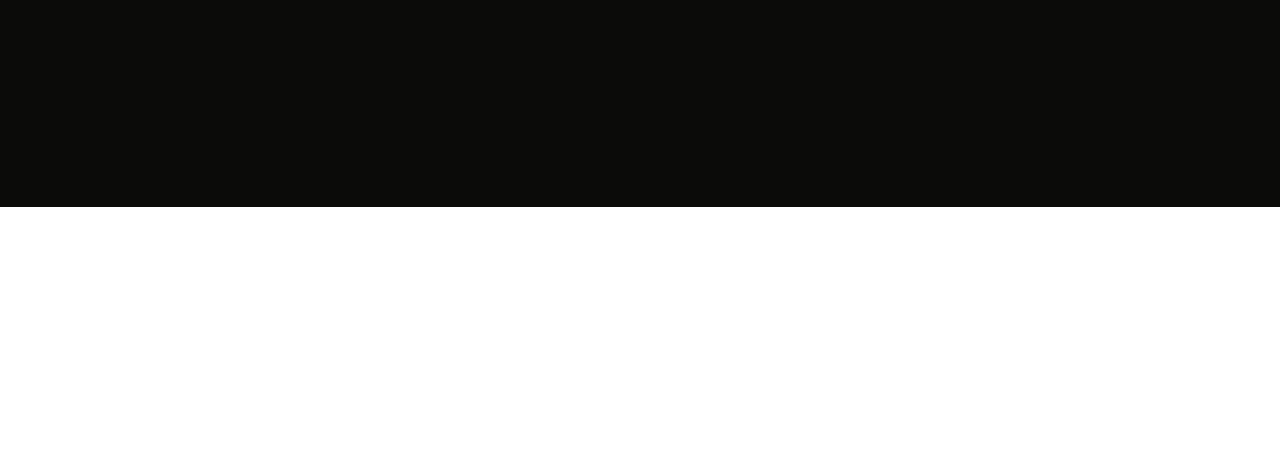
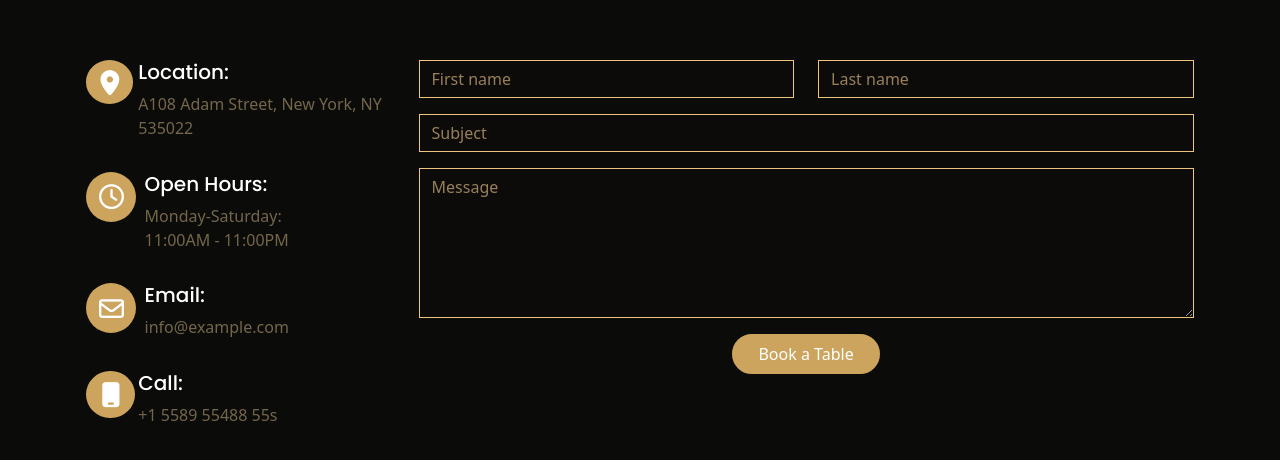
Before and after one commit to robindkns/ProjetCBienBon_HTML-CSS-Bootstrap, a website: page index.html in a window 1280 px wide. Shown: the part 9426-9886 px from the top of the page. Before the commit the page ends 9633 px from the top, so only its background shows below. Drawn offline with nearby package versions, Linux system fonts and the light colour scheme; grey boxes are pictures that could not be loaded; files whose address does not match are found by name; a web font is replaced by a local one.

Commit message:
Section Contact fin

```diff
--- a/index.html
+++ b/index.html
@@ -457,6 +457,72 @@
             <div class="sousTitre"><h6>CONTACT</h6><div id="ligne"></div></div>
             <h1>Contact Us</h1>
         </div>
+        <div id="map-container-google-2" class="z-depth-1-half map-container" style="height: 500px;">
+            <iframe src="https://www.google.com/maps/embed?pb=!1m18!1m12!1m3!1d2518.687533489199!2d4.338781912086155!3d50.8554702580011!2m3!1f0!2f0!3f0!3m2!1i1024!2i768!4f13.1!3m3!1m2!1s0x47c3c38e84af80dd%3A0xe85cd9cd0218a4aa!2sPl.%20de%20la%20Minoterie%2010%2C%201080%20Molenbeek-Saint-Jean!5e0!3m2!1sfr!2sbe!4v1699446653126!5m2!1sfr!2sbe" width="100%" height="450" style="border:0;" allowfullscreen="" loading="lazy" referrerpolicy="no-referrer-when-downgrade"></iframe>
+        </div>
+        <div class="mx-5 contactBox">
+            <div class="infosContact">
+                <div>
+                    <div>
+                        <i class="fa-sharp fa-solid fa-location-dot icons" style="color: #ffffff; width: 250%;"></i>
+                    </div>
+                    <div>
+                        <h5>Location:</h5>
+                        <span>A108 Adam Street, New York, NY 535022</span>
+                    </div>
+                </div>
+                <div>
+                    <div>
+                        <i class="fa-regular fa-clock icons" style="color: #ffffff;"></i>
+                    </div>
+                    <div>
+                        <h5>Open Hours:</h5>
+                        <span>Monday-Saturday:<br>11:00AM - 11:00PM</span>
+                    </div>
+                </div>
+                <div>
+                    <div>
+                        <i class="fa-regular fa-envelope icons" style="color: #ffffff;"></i>
+                    </div>
+                    <div>
+                        <h5>Email:</h5>
+                        <span>info@example.com</span>
+                    </div>
+                </div>
+                <div>
+                    <div>
+                        <i class="fa-solid fa-mobile icons" style="color: #ffffff; width: 260%; padding-top: 60%; padding-bottom: 60%;"></i>
+                    </div>
+                    <div>
+                        <h5>Call:</h5>
+                        <span>+1 5589 55488 55s</span>
+                    </div>
+                </div>
+            </div>
+            <div class="formContact">
+                <div class="row">
+                    <div class="col boxForm">
+                        <input type="text" class="form-control" placeholder="First name" style="background-color: #0d0b09; border-radius: 0px; border-color:#edc57f; color: white;">
+                    </div>
+                    <div class="col boxForm">
+                        <input type="text" class="form-control" placeholder="Last name" style="background-color: #0d0b09; border-radius: 0px; border-color:#edc57f; color: white;">
+                    </div>
+                </div>
+                <div class="row">
+                    <div class="col mt-3 boxForm">
+                        <input type="text" class="form-control" placeholder="Subject"  style="background-color: #0d0b09; border-radius: 0px; border-color:#edc57f; color: white;">
+                    </div>
+                </div>
+                <div class="row">
+                    <div class="col mt-3 boxForm">
+                        <textarea class="form-control" id="exampleFormControlTextarea1" placeholder="Message" style="height: 150px; background-color: #0d0b09; border-radius: 0px; border-color:#edc57f; color: white;"></textarea>
+                    </div>
+                </div>
+                <div class="col-12 mt-3 text-center">
+                    <button class="btn px-4" type="submit">Book a Table</button>
+                </div>
+            </div>
+        </div>
     </section>
     <script src="./node_modules/bootstrap/dist/js/bootstrap.bundle.js"></script>
 </body>
--- a/public/src/sass/modules/_chef.sass
+++ b/public/src/sass/modules/_chef.sass
@@ -91,7 +91,7 @@
         align-items: center
         justify-content: center
         font-family: 'Playfair Display', serif
-        // transform: translate(0,100%)
+        transform: translate(0,75%)
         // animation: textApparition linear 1s forwards
 
 .networks
--- a/public/src/sass/modules/_contact.sass
+++ b/public/src/sass/modules/_contact.sass
@@ -9,4 +9,45 @@
     background-color: #0b0b09
     color: white
     width: 100%
-    height: 850px
+    height: 1300px
+
+.contactBox
+    display: flex
+    padding-left: 3%
+    padding-right: 3%
+
+.infosContact
+    width: 30%
+    gap: 10%
+    display: flex
+    flex-direction: column
+    div
+        display: flex
+        gap: 10%
+        div
+            flex-direction: column
+            h5
+                font-family: 'Poppins', sans-serif
+            span
+                color: #dec18e80
+
+.icons
+    border-radius: 50%
+    background-color: $ocre
+    padding: 20%
+    width: 200%
+    padding-top: 50%
+    padding-bottom: 50%
+    text-align: center
+    font-size: 25px
+
+.formContact
+    width: 70%
+
+.contact div button:hover
+            background-color: #cda45da7
+            color: white
+
+.contact div button
+            background-color: $ocre
+            color: white
```
Also changed, not shown: public/css/app.css, 1 other file.
